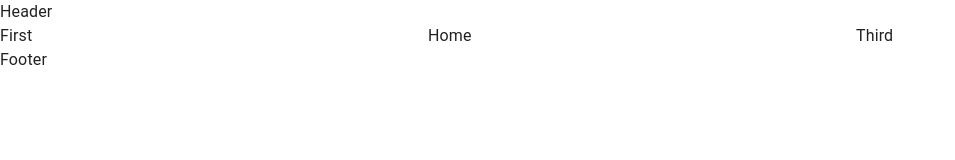
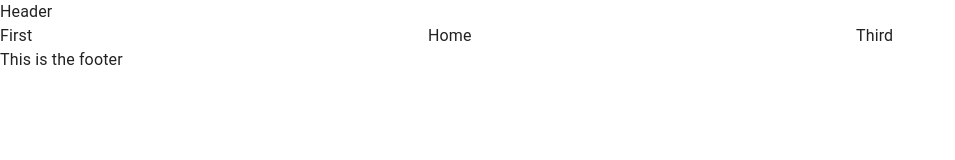
Before and after one commit to theshaanygangle/Orbit, a React (Vite) app in the folder Orbit_FE/: page / in a window 1280 px wide. Shown: the top 160 px of the page, without its empty margins (0-955 px from the left). Built offline with nearby package versions, Linux system fonts and the light colour scheme.

Commit message:
Updated Footer

```diff
--- a/Orbit_FE/src/components/layout/AppLayout.jsx
+++ b/Orbit_FE/src/components/layout/AppLayout.jsx
@@ -25,7 +25,7 @@ const AppLayout = () => (WrappedComponent) => {
           </Grid>
           <Grid size={{ xs: 4 }}>Third</Grid>
         </Grid>
-        <div>Footer</div>
+        <div>This is the footer </div>
       </>
     );
   };
```
